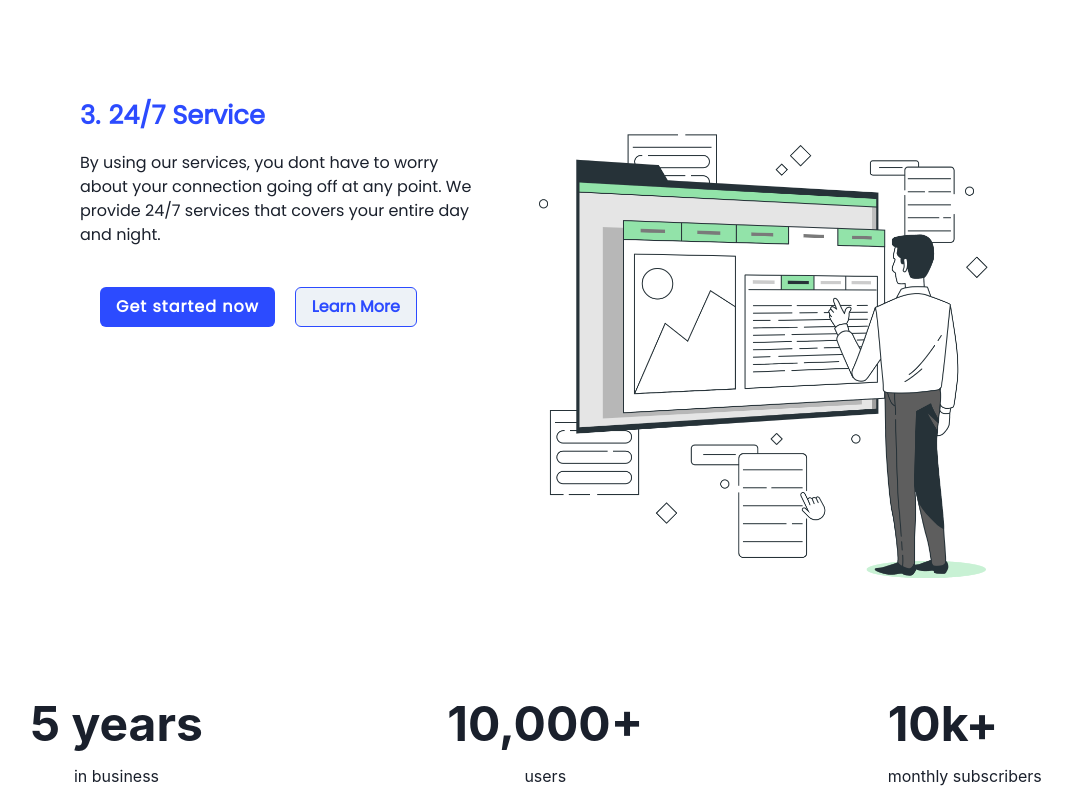
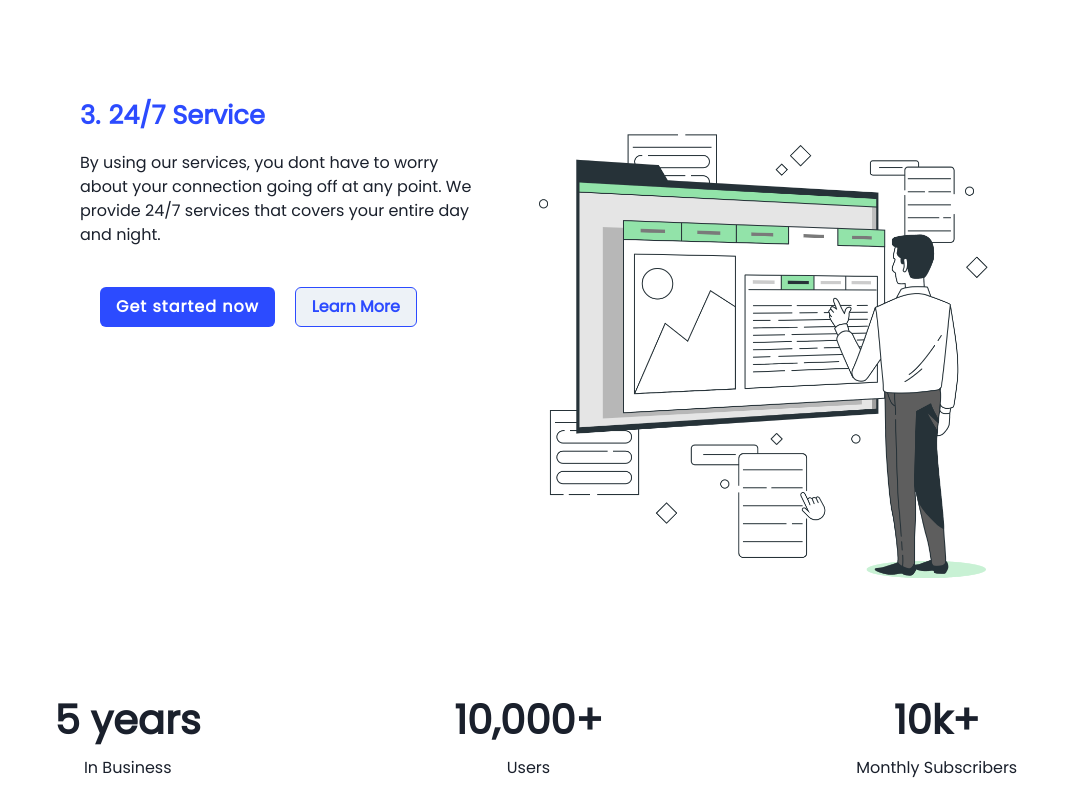
Before and after one commit to Kiddo-prog/wifibase-, a Next.js app: page / in a window 1280 px wide. Shown: the part 2664-3464 px from the top of the page, without its empty margins (104-1176 px from the left). Built offline with nearby package versions, Linux system fonts and the light colour scheme.

Commit message:
Modified business features

```diff
--- a/components/Homepage/Features.js
+++ b/components/Homepage/Features.js
@@ -91,18 +91,34 @@ export default function Features(){
                 }
             </Box>
 
-                    <HStack spacing={10} justifyContent={'space-around'}>
+                    <Flex
+                        justifyContent={'space-around'}
+                        alignItems={'center'}
+                        alignContent={'center'}
+                        flexDirection={{base: 'column', md: 'row', lg: 'row'}}>
                         {
-                            data.Business.map((business, index) => (
-                                <Box key={index}>
-                                        <Box>
-                                            <Heading size={'2xl'}>{business.fig}</Heading>
-                                            <Text textAlign={'center'} mt={4}>{business.info}</Text>
+                            data.Business.map((business) => (
+                                <Box key={business.fig}>
+                                        <Box mb={5}>
+                                            <Heading
+                                                size={'2xl'}
+                                                fontSize={{base: '2em', md: '2em', lg: '2.5em'}}
+                                                fontFamily={"'Poppins', sans-serif"}
+                                                textAlign={'center'}
+                                                >{business.fig}</Heading>
+                                            <Text
+                                                textAlign={'center'}
+                                                mt={4}
+                                                fontSize={{base: '1em', md: '0.8em', lg: '1em'}}
+                                                fontFamily={"'Poppins', sans-serif"}
+                                                textTransform={'capitalize'}>
+                                                    {business.info}
+                                            </Text>
                                         </Box>
                                 </Box>
                             ))
                         }
-                    </HStack>
+                    </Flex>
         </>
     )
 }
```
